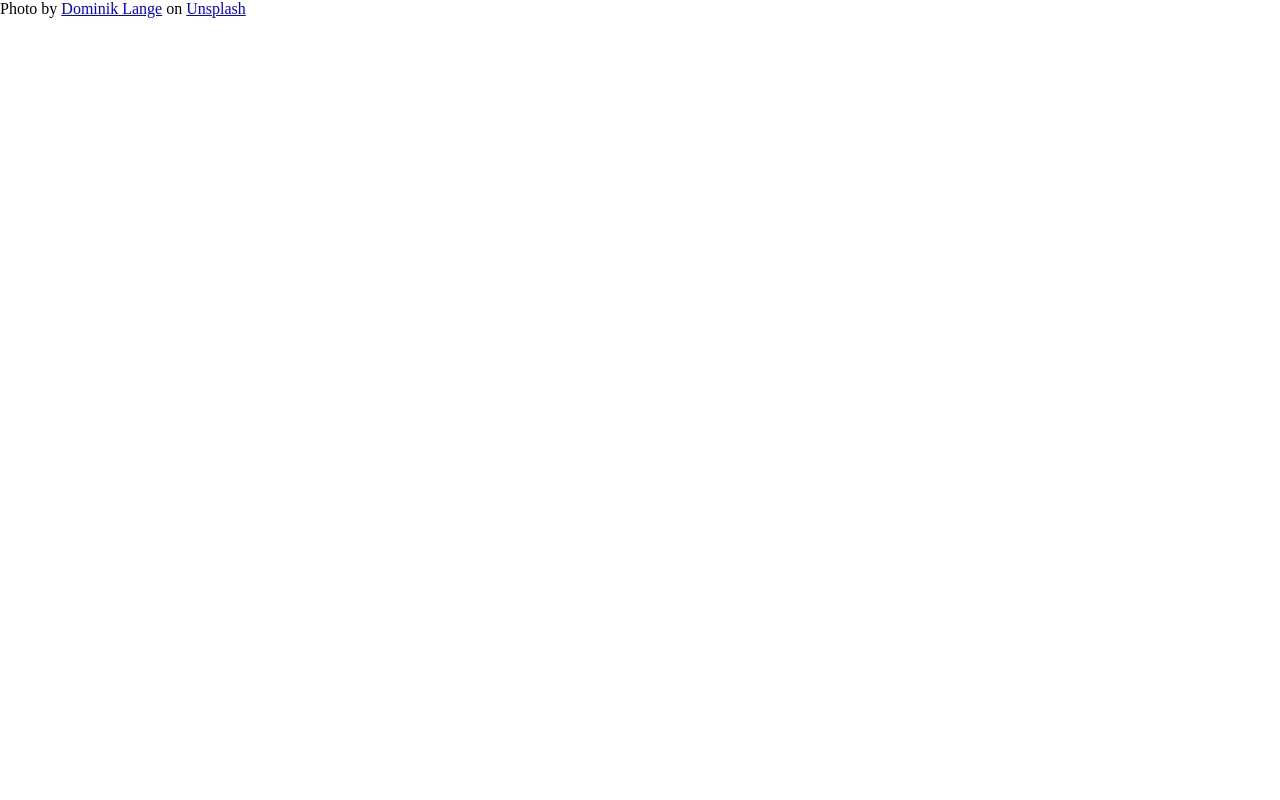
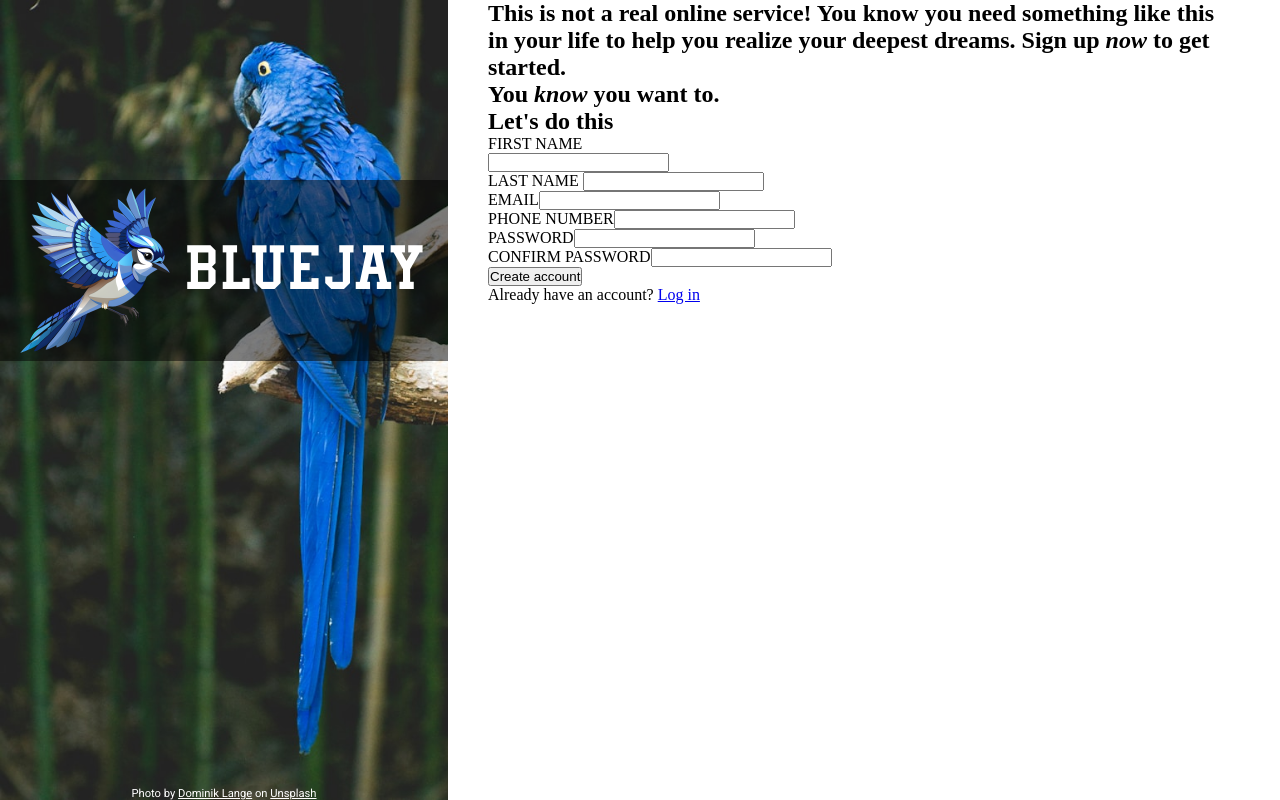
Before and after one commit to major101x/signup-form, a plain HTML site: page index.html in a window 1280 px wide. Drawn offline with Linux system fonts and the light colour scheme.

Commit message:
style background section

```diff
--- a/index.html
+++ b/index.html
@@ -4,9 +4,21 @@
     <meta charset="UTF-8" />
     <meta name="viewport" content="width=device-width, initial-scale=1.0" />
     <link rel="stylesheet" href="style.css" />
+    <link rel="preconnect" href="https://fonts.googleapis.com" />
+    <link rel="preconnect" href="https://fonts.gstatic.com" crossorigin />
+    <link
+      href="https://fonts.googleapis.com/css2?family=Roboto:wght@300;400&display=swap"
+      rel="stylesheet"
+    />
     <title>Sign Up</title>
   </head>
   <body>
+    <section class="background">
+      <div class="logo-container">
+        <img src="./assets/images/logo.png" alt="bluejay" />
+        <p class="logo-text">BLUEJAY</p>
+      </div>
+      <p class="attribution">
         Photo by
         <a
           href="https://unsplash.com/@the_real_napster?utm_content=creditCopyText&utm_medium=referral&utm_source=unsplash"
@@ -17,5 +29,54 @@
           href="https://unsplash.com/photos/blue-bird-perch-on-brown-tree-BFsm5vldl2I?utm_content=creditCopyText&utm_medium=referral&utm_source=unsplash"
           >Unsplash</a
         >
+      </p>
+    </section>
+    <section class="form-section">
+      <h2 class="header">
+        This is not a real online service! You know you need something like this
+        in your life to help you realize your deepest dreams. Sign up
+        <em>now</em> to get started.
+      </h2>
+      <h2 class="sub-header">You <em>know</em> you want to.</h2>
+      <form class="form" id="sigunup-form">
+        <h2>Let's do this</h2>
+        <div class="form-row">
+          <div class="form-field">
+            <label for="first_name">FIRST NAME</label>
+          </div>
+          <input type="text" id="first_name" name="first_name" />
+          <div class="form-field">
+            <label for="last_name">LAST NAME</label>
+            <input type="text" id="last_name" name="last_name" />
+          </div>
+        </div>
+        <div class="form-row">
+          <div class="form-field">
+            <label for="email">EMAIL</label
+            ><input type="email" id="email" name="email" />
+          </div>
+          <div class="form-field">
+            <label for="phone_number">PHONE NUMBER</label
+            ><input type="tel" id="phone_number" name="phone_number" />
+          </div>
+        </div>
+        <div class="form-row">
+          <div class="form-field">
+            <label for="password">PASSWORD</label
+            ><input type="password" id="password" name="password" />
+          </div>
+          <div class="form-field">
+            <label for="confirm_password">CONFIRM PASSWORD</label
+            ><input
+              type="password"
+              id="confirm_password"
+              name="confirm_password"
+            />
+          </div>
+        </div>
+      </form>
+      <button type="submit" form="sigunup-forms">Create account</button>
+      <p>Already have an account? <a href="#">Log in</a></p>
+    </section>
   </body>
 </html>
--- a/style.css
+++ b/style.css
@@ -11,3 +11,56 @@
   padding: 0;
   box-sizing: border-box;
 }
+
+body {
+  display: flex;
+}
+
+.background {
+    width: 35%;
+    height: 100vh;
+    background-image: url("./assets/images/background.jpg");
+    background-size: cover;
+    display: flex;
+    flex-direction: column;
+}
+
+.logo-container {
+  display: flex;
+  align-items: center;
+  justify-content: center;
+  background-color: rgba(0, 0, 0, 0.5);
+  gap: 16px;
+  margin-top: 180px;
+  padding: 8px 0;
+}
+
+.logo-container .logo-text {
+  font-family: "catchregular", monospace;
+  font-size: 4rem;
+  color: white;
+  letter-spacing: 4px;
+}
+
+.logo-container img{
+  max-width: 150px;
+  height: auto;
+}
+
+.background .attribution {
+  color: white;
+  text-align: center;
+  font-size: 0.7rem;
+  font-family: "Roboto", sans-serif;
+  margin-top: auto;
+}
+
+.background .attribution a {
+  color: white;
+}
+
+.form-section {
+  width: 65%;
+  height: 100vh;
+  padding: 0 40px;
+}
```
Lines whose indentation alone changed are shown as unchanged.
